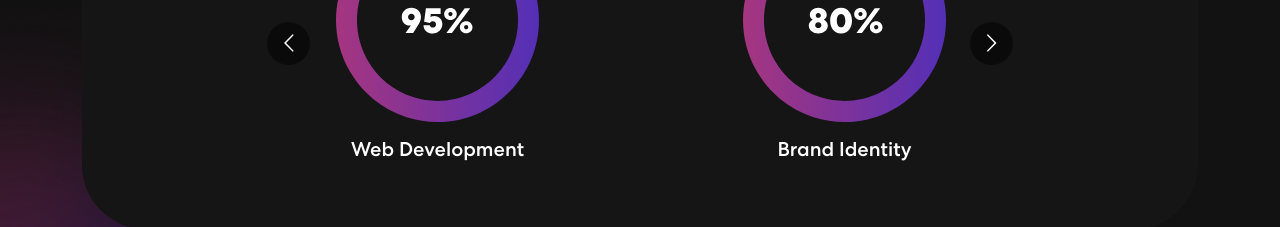
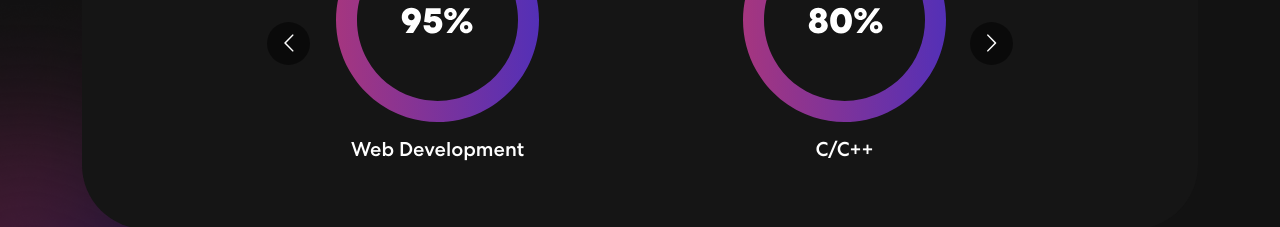
Before and after one commit to qnhat2004/Personal-Portfolio, a React (Create React App) app: page / in a window 1280 px wide. Shown: the part 940-1167 px from the top of the page. Built offline with nearby package versions, Linux system fonts and the light colour scheme; no server answers.

Commit message:
Change: name of skills

```diff
--- a/src/components/Skills.js
+++ b/src/components/Skills.js
@@ -41,15 +41,15 @@ export const Skills = () => {
                             </div>
                             <div className="item">
                                 <img src={meter2} alt="Img" />
-                                <h5>Brand Identity</h5>
+                                <h5>C/C++</h5>
                             </div>
                             <div className="item">
                                 <img src={meter3} alt="Img" />
-                                <h5>Logo Design</h5>
+                                <h5>Data Strucure and Algorithm</h5>
                             </div>
                             <div className="item">
                                 <img src={meter1} alt="Img" />
-                                <h5>Web Development</h5>
+                                <h5>Winform</h5>
                             </div>
                         </Carousel>
                     </div>
```
